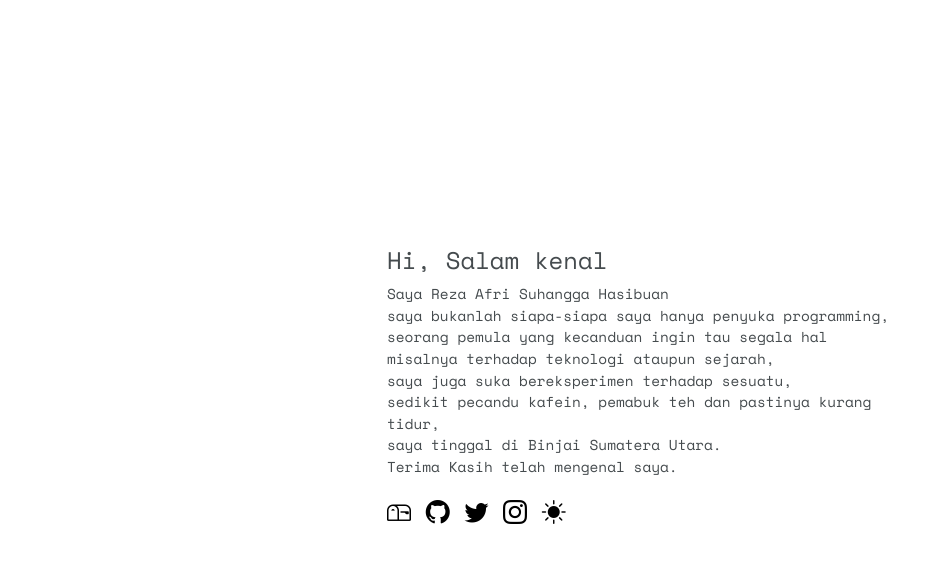
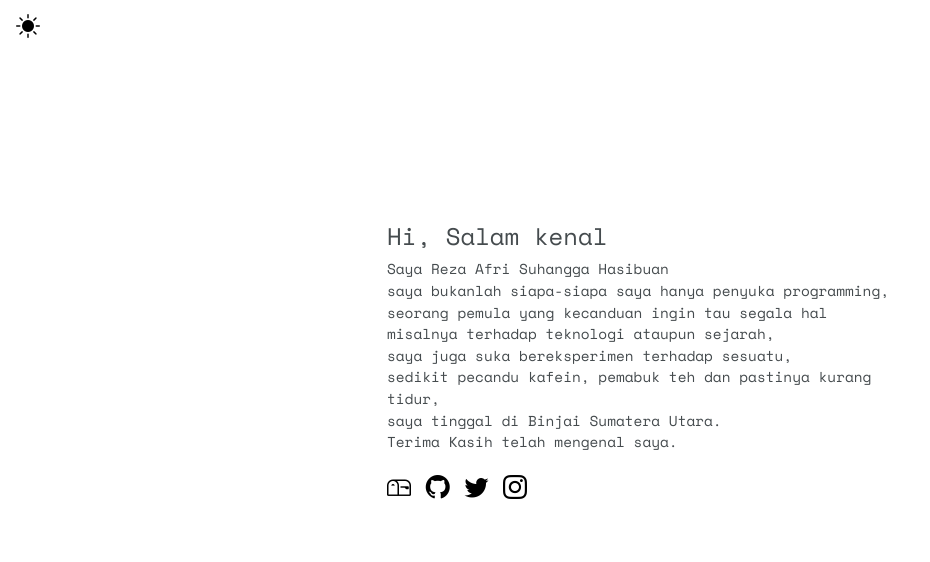
Before and after one commit to rzhasibuan/rzhasibuan, a plain HTML site: page index.html in a window 1280 px wide. Shown: the whole page, without its empty margins (0-930 px from the left). Drawn offline with nearby package versions, Linux system fonts and the light colour scheme.

Commit message:
navdarkmode

```diff
--- a/css/style.css
+++ b/css/style.css
@@ -1,9 +1,11 @@
 @import url("https://fonts.googleapis.com/css2?family=Space+Mono:wght@400;700&display=swap");
 
 body {
-  margin-top: 18%;
   font-family: "Space Mono", monospace;
   color: #454b4e;
+}
+nav {
+  margin-bottom: 12%;
 }
 
 body a {
--- a/index.html
+++ b/index.html
@@ -30,6 +30,16 @@
     <title>Reza Afri Suhangga Hasibuan | Tentang Saya</title>
   </head>
 
+  <!-- navbar -->
+  <nav>
+
+        <div class="ms-auto icons">
+        <a class="nav-link" href="#" onclick="toggleDarkMode()" id="themeBtn"><i class="bi bi-brightness-high-fill"></i></a>
+        </div>
+
+  </nav>
+  <!-- end navbar -->
+
 
     <section class="about">
         <div class="row justify-content-center">
@@ -55,7 +65,7 @@
                 <a href="https://github.com/rzhasibuan" ><i class="bi bi-github" ></i></a>
                 <a href="https://twitter.com/rezaafrisuhang1" ><i class="bi bi-twitter"></i></a>
                 <a href="https://instagram.com/rezaafrisuhanggahsb" ><i class="bi bi-instagram"></i></a>
-                <a href="#" onclick="toggleDarkMode()" id="themeBtn"><i class="bi bi-brightness-high-fill"></i></a>
+                <!-- <a href="#" onclick="toggleDarkMode()" id="themeBtn"><i class="bi bi-brightness-high-fill"></i></a> -->
             </div>
         </div>
     </section>
```
